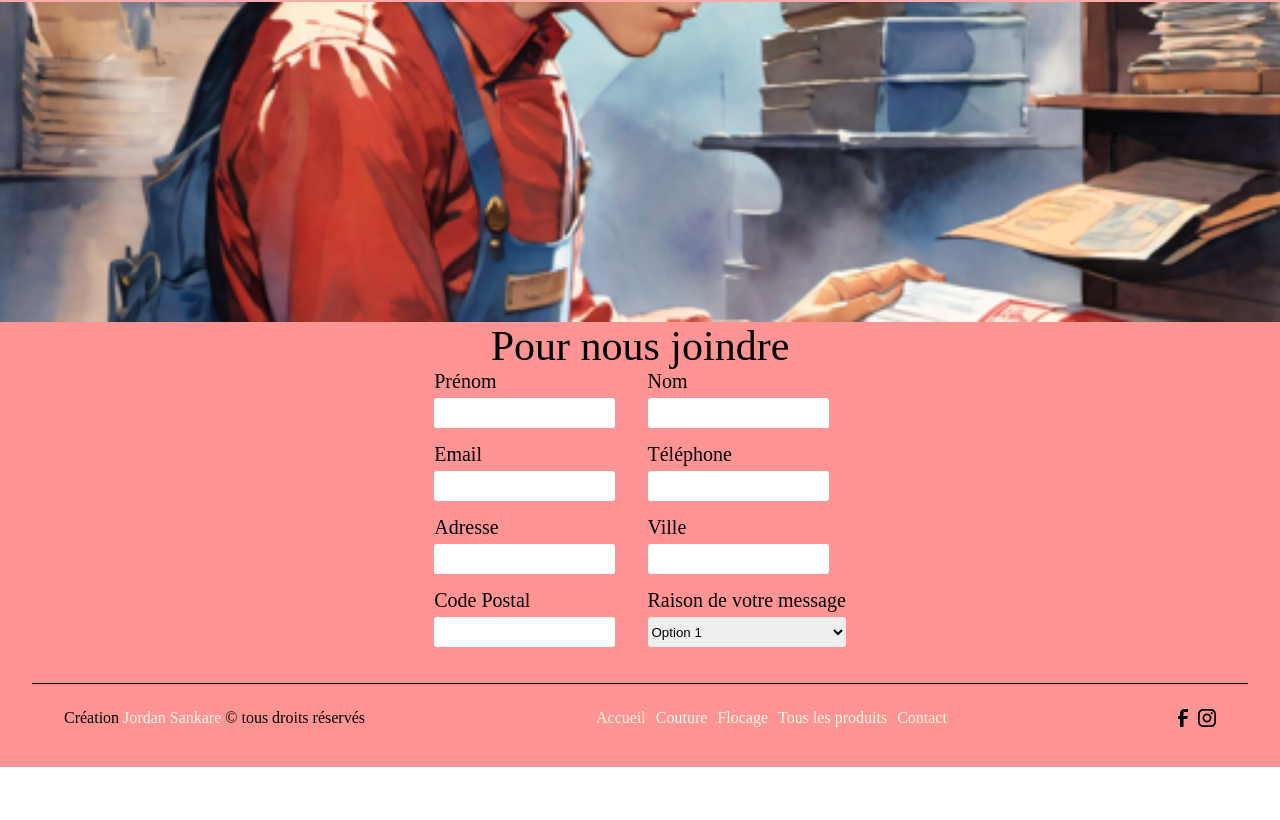
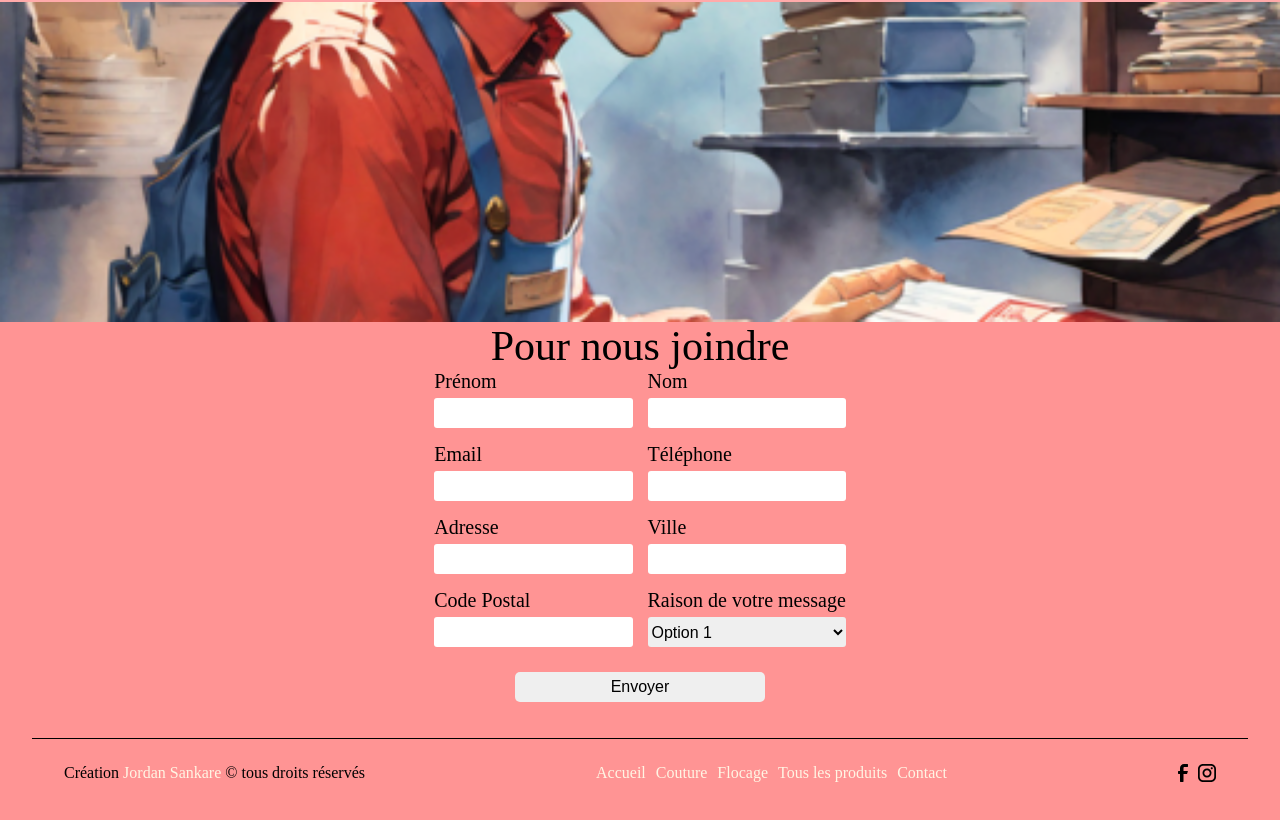
Before and after one commit to jsankare/c-line, a Next.js app: page /Contact in a window 1280 px wide. Shown: the part 276-1096 px from the top of the page. Before the commit the page ends 1043 px from the top, so only its background shows below. Built offline with nearby package versions, Linux system fonts and the light colour scheme.

Commit message:
add submit btn to form

```diff
--- a/components/ContactForm.jsx
+++ b/components/ContactForm.jsx
@@ -3,6 +3,7 @@ import styled from "styled-components";
 import Input from "./Inputs/Input";
 import SelectInput from "./Inputs/Select";
 import MainTitle from "./Layout/Title";
+import ValidateInput from "./Inputs/Validate";
 
 const Container = styled.section`
     display: flex;
@@ -13,6 +14,13 @@ const Container = styled.section`
 `
 
 const StyledForm = styled.form`
+    display: flex;
+    flex-direction: column;
+    align-items: center;
+    gap: 25px;
+`
+
+const Grid = styled.div`
     display: grid;
     grid-template-columns: 1fr 1fr;
     gap: 15px;
@@ -26,6 +34,7 @@ const ContactForm = () => {
         <Container>
             <MainTitle title="Pour nous joindre" />
             <StyledForm>
+                <Grid>
                     <Input input="firstName" label="Prénom" />
                     <Input input="lastName" label="Nom" />
                     <Input input="email" label="Email" />
@@ -34,6 +43,8 @@ const ContactForm = () => {
                     <Input input="city" label="Ville" />
                     <Input input="zip" label="Code Postal" />
                     <SelectInput input="reason" label="Raison de votre message" options={options} />
+                </Grid>
+                <ValidateInput text="Envoyer" />
             </StyledForm>
         </Container>
     )
--- a/components/Inputs/Input.jsx
+++ b/components/Inputs/Input.jsx
@@ -5,7 +5,7 @@ const Container = styled.div`
     display: flex;
     flex-direction: column;
     justify-content: center;
-    width: fit-content;
+    width: 100%;
     gap: 5px;
     font-size: 20px;
 `
--- a/components/Inputs/Select.jsx
+++ b/components/Inputs/Select.jsx
@@ -1,11 +1,11 @@
 import react from "react";
 import styled from "styled-components";
+import colors from "@/assets/colors";
 
 const Container = styled.div`
     display: flex;
     flex-direction: column;
     justify-content: center;
-    width: fit-content;
     gap: 5px;
     font-size: 20px;
     width: 100%;
@@ -15,11 +15,10 @@ const StyledSelect = styled.select`
     border: none;
     border-radius: 3px;
     height: 30px;
+    font-size: 16px;
 `
 
-const StyledOption = styled.option`
-    background-color: #222020;
-`
+const StyledOption = styled.option``
 
 const StyledLabel = styled.label``
 
--- a/components/Inputs/Validate.jsx
+++ b/components/Inputs/Validate.jsx
@@ -0,0 +1,29 @@
+import react from "react";
+import styled from "styled-components";
+
+const Container = styled.div`
+    width: 100%;
+    text-align: center;
+`
+
+const Validate = styled.button`
+    width: 100%;
+    font-size: 16px;
+    max-width: 250px;
+    height: 30px;
+    border-radius: 5px;
+    border: none;
+    &:active {
+        transform: scale(0.95);
+    }
+`
+
+const ValidateInput = ( {text} ) => {
+    return (
+        <Container>
+            <Validate type="submit">{text}</Validate>
+        </Container>
+    )
+}
+
+export default ValidateInput;
```
Lines whose indentation alone changed are shown as unchanged.
